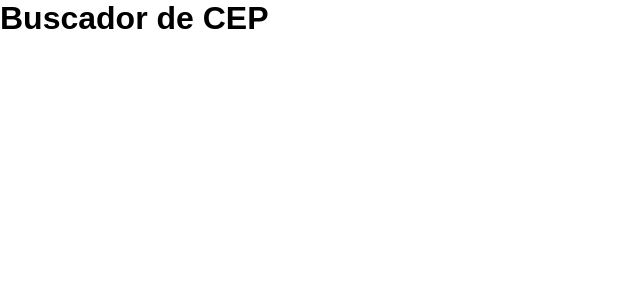
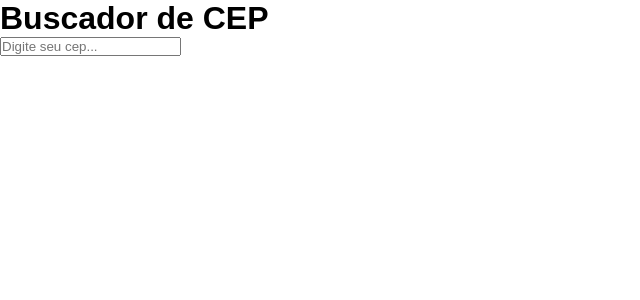
Before and after one commit to riversdiniz/buscacep, a React (Create React App) app: page / in a window 1280 px wide. Shown: the top 300 px of the page, without its empty margins (0-640 px from the left). Built offline with nearby package versions, Linux system fonts and the light colour scheme.

Commit message:
Update App.js
Estruturado o App.js

```diff
--- a/src/App.js
+++ b/src/App.js
@@ -1,7 +1,14 @@
 function App() {
   return (
-    <div className="App">
-      <h1>Buscador de CEP</h1>
+    <div className="container">
+      <h1 className="title">Buscador de CEP</h1>
+
+      <div className="containerInput">
+        <input type="text"
+        placeholder="Digite seu cep..."
+        />
+
+      </div>
     </div>
   );
 }
```
